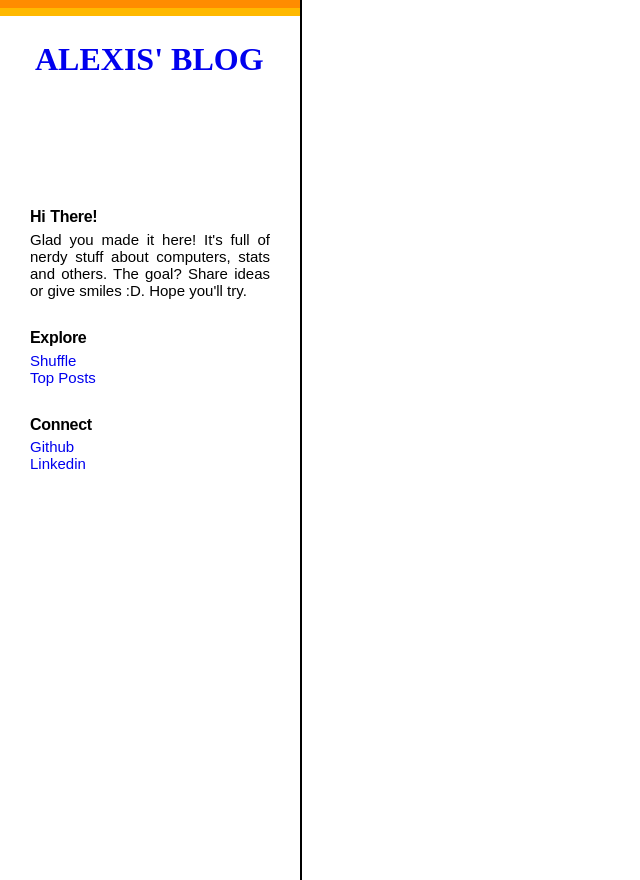
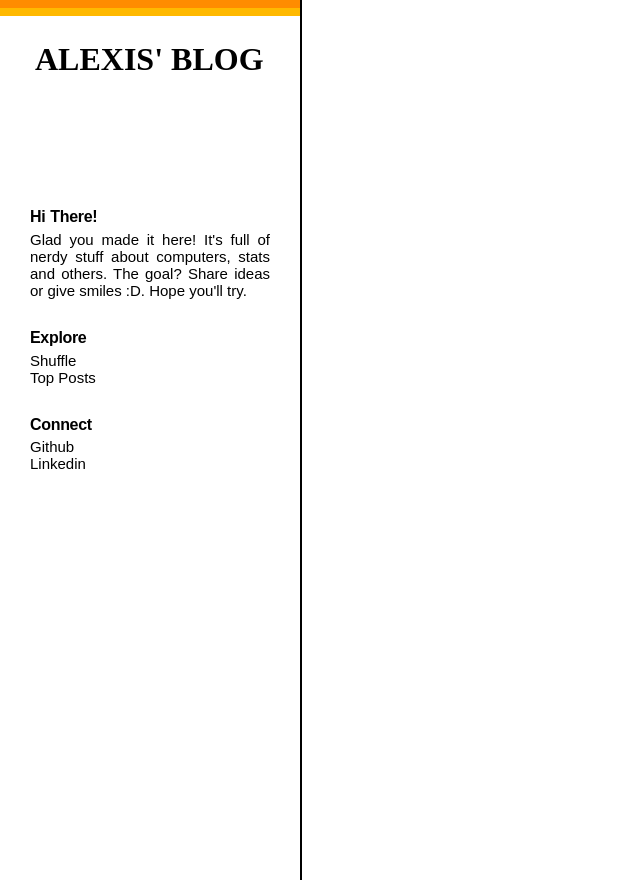
Before and after one commit to AlexisGbg/blog, a Django app: template main/templates/main/base.html in a window 1280 px wide. Shown: the whole page, without its empty margins (0-640 px from the left). Run offline with Django 3.2, Linux system fonts and the light colour scheme; the template is opened without the code that fills it, so the values that code supplies are empty.

Commit message:
link redesigned

```diff
--- a/main/static/main/style.css
+++ b/main/static/main/style.css
@@ -11,9 +11,11 @@ h2{
     line-height: 1.1em;
 }
 
-a{
-	text-decoration: none;
-}
+a{text-decoration: none;}
+a {color:black;}      /* unvisited link */
+a:visited {color:black;}  /* visited link */
+a:hover {color:grey;}  /* mouse over link */
+a:active {color:black;}  /* selected link */
 
 #flex-container{
 	display: flex;
```
